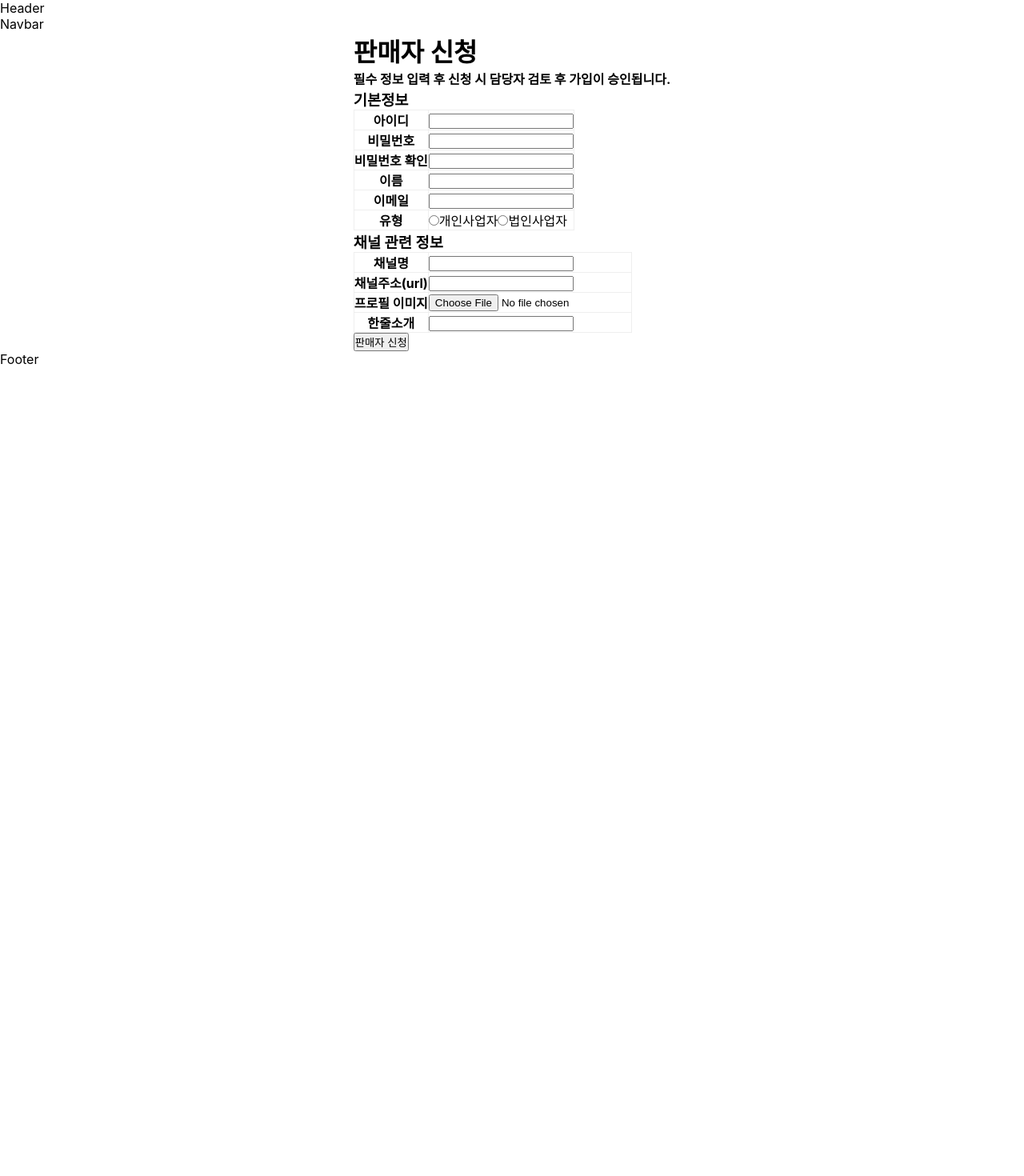
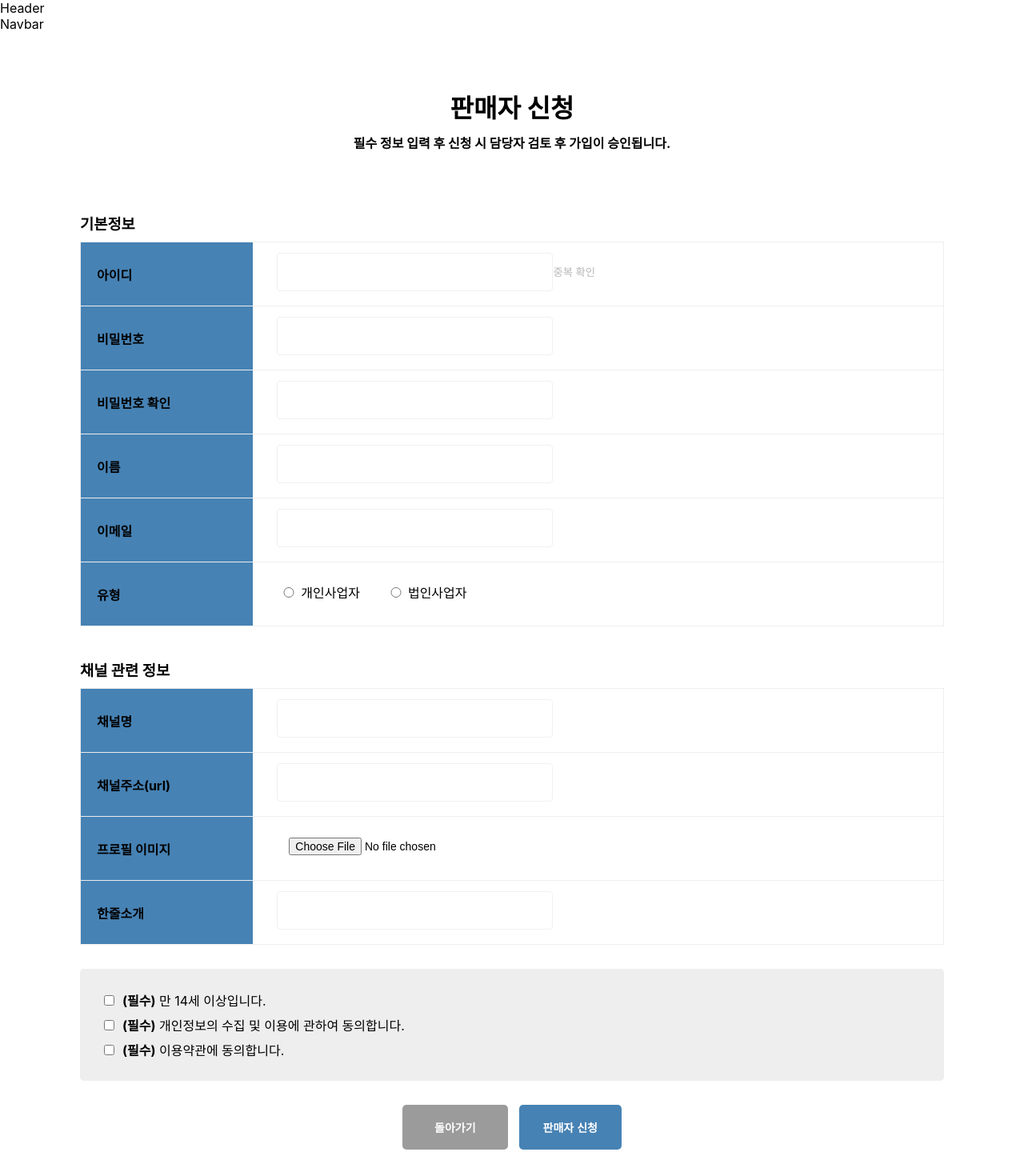
Before and after one commit to HHyeonYoungPark/Goods_Project, a React (Create React App) app in the folder seller/client/: page /regist in a window 1280 px wide. Shown: the top 1470 px of the page at 80% size. Before the commit the page ends 800 px from the top, so only its background shows below. Built offline with nearby package versions, Linux system fonts and the light colour scheme.

Commit message:
regist ing...

```diff
--- a/seller/client/src/App.css
+++ b/seller/client/src/App.css
@@ -1,38 +1,17 @@
-.App {
-  text-align: center;
+* {
+  margin: 0;
+  padding: 0;
+  box-sizing: border-box;
 }
 
-.App-logo {
-  height: 40vmin;
-  pointer-events: none;
+a {
+  text-decoration: none;
 }
 
-@media (prefers-reduced-motion: no-preference) {
-  .App-logo {
-    animation: App-logo-spin infinite 20s linear;
-  }
+input,
+button,
+select {
+  border: 0;
+  outline: 0;
+  background-color: transparent;
 }
-
-.App-header {
-  background-color: #282c34;
-  min-height: 100vh;
-  display: flex;
-  flex-direction: column;
-  align-items: center;
-  justify-content: center;
-  font-size: calc(10px + 2vmin);
-  color: white;
-}
-
-.App-link {
-  color: #61dafb;
-}
-
-@keyframes App-logo-spin {
-  from {
-    transform: rotate(0deg);
-  }
-  to {
-    transform: rotate(360deg);
-  }
-}
--- a/seller/client/src/components/css/pages/Regist.css
+++ b/seller/client/src/components/css/pages/Regist.css
@@ -1,22 +1,130 @@
-* {
-  margin: 0;
-  padding: 0;
-  box-sizing: border-box;
-}
-
 .container {
   display: flex;
   justify-content: center;
 }
 
 .regist-wrap {
+  padding: 20px 100px;
+  background-color: #fff;
+  width: 1280px;
+  margin-bottom: 50px;
+}
+
+.regist-title {
+  margin: 50px;
+  text-align: center;
+}
+
+.regist-title h1,
+h4 {
+  margin: 10px 0;
+}
+
+.regist-info input,
+.channel-info input {
+  border: 1px solid #f0f0f0;
+  border-radius: 4px;
+  font-size: 14px;
+  margin-top: 5px;
+  margin-bottom: 10px;
+  margin-left: 30px;
+  padding: 15px;
+  width: 40%;
+}
+
+.regist-info span,
+.channel-info span {
+  color: tomato;
+  font-size: 14px;
+}
+
+.regist-info {
+  padding: 15px 0;
+}
+
+.regist-info h3 {
+  margin: 10px 0;
+}
+
+.sellertype input {
+  width: 30px;
+}
+
+.channel-info {
+  padding: 15px 0;
+}
+
+.channel-info h3 {
+  margin: 10px 0;
+}
+
+.channel-info .profileimage {
+  border: 0;
+  outline: 0;
+  background-color: transparent;
 }
 
 table {
   border-collapse: collapse;
+  width: 100%;
 }
 
-tr,
-td {
+th {
+  text-align: left;
+  padding-left: 20px;
+  width: 20%;
+  background-color: steelblue;
+}
+
+tr {
   border: 1px solid #eee;
+  height: 80px;
 }
+
+.agree-check {
+  margin: 15px 0;
+  padding: 20px 30px;
+  background-color: #eee;
+  width: 1080px;
+  border-radius: 5px;
+}
+
+.agree-check .checkbox {
+  margin: 7px 0;
+}
+
+.checkbox span {
+  margin-left: 10px;
+}
+
+.submit-btn {
+  display: flex;
+  justify-content: center;
+  margin-top: 30px;
+}
+
+.submit-btn button,
+.submit-btn input {
+  border: none;
+  padding: 18px 30px;
+  border-radius: 5px;
+  font-size: 14px;
+  font-weight: bold;
+  cursor: pointer;
+  margin: 0 7px;
+}
+
+.submit-btn input {
+  background: steelblue;
+  color: #fff;
+}
+
+.submit-btn button {
+  background-color: rgba(66, 66, 66, 0.527);
+  color: #95afb7;
+  padding: 18px 40px;
+}
+
+.submit-btn button a {
+  color: #fff;
+}
--- a/seller/client/src/components/pages/Regist.js
+++ b/seller/client/src/components/pages/Regist.js
@@ -1,12 +1,14 @@
 import React from "react";
 import { useState } from "react";
 import axios from "axios";
-import { useNavigate } from "react-router-dom";
+import { useNavigate, Link } from "react-router-dom";
 import "../css/pages/Regist.css";
 
 function Regist() {
+  // 입력받은 개인정보
   const [id, setId] = useState("");
   const [pw, setPw] = useState("");
+  const [pwConfirm, setPwConfirm] = useState();
   const [sellername, setSellername] = useState("");
   const [email, setEmail] = useState("");
   const [sellertype, setSellertype] = useState("");
@@ -14,6 +16,20 @@ function Regist() {
   const [url, setUrl] = useState("");
   const [profileimage, setProfileimage] = useState("");
   const [intro, setIntro] = useState("");
+
+  // 오류메시지를 상태로 저장
+  const [idMessage, setIdMessage] = useState("");
+  const [pwMessage, setPwMessage] = useState("");
+  const [pwConfirmMessage, setPwConfirmMessage] = useState("");
+  const [emailMessage, setEmailMessage] = useState("");
+
+  // 유효성 검사
+  const [isId, setIsId] = useState(false); // 아이디를 8자 이상 입력했는지
+  const [isSameId, setIsSameId] = useState(false); // 아이디 중복 확인을 했는지
+  const [isPw, setIsPw] = useState(false); // 8자 이상 비밀번호를 입력했는지
+  const [isPwConfirm, setIsPwConfirm] = useState(false); // 동일한 비밀번호 입력했는지
+  const [isEmail, setIsEmail] = useState(false); // 이메일을 입력했는지
+  const [isEmailType, setIsEmailType] = useState(false); // 이메일 형식을 만족했는지
 
   const navigate = useNavigate();
 
@@ -33,12 +49,89 @@ function Regist() {
     axios.post("http://localhost:4001/regist", formData).then((response) => {
       if (response.data.status === 201) {
         window.alert(response.data.message);
-        navigate("/");
+        navigate("/login");
       } else {
         window.alert("에러발생 : 관리자에게 문의하세요");
         navigate("/");
       }
     });
+  }
+
+  // 유효성 검사
+
+  // 아이디
+  function onChangeId(e) {
+    const idCurrent = e.target.value;
+    setId(idCurrent);
+
+    if (idCurrent.length < 8) {
+      setIdMessage("아이디를 8자이상 입력해주세요");
+      setIsId(false);
+    } else {
+      setIdMessage("사용 가능한 아이디입니다.");
+      setIsId(true);
+    }
+  }
+
+  // 비밀번호
+  function onChangePw(e) {
+    const pwCurrent = e.target.value;
+    setPw(pwCurrent);
+
+    if (pwCurrent.length < 8) {
+      setPwMessage("비밀번호를 8자이상 입력해주세요");
+      setIsPw(false);
+    } else {
+      setPwMessage("사용 가능한 비밀번호입니다.");
+      setIsPw(true);
+    }
+  }
+  // 비밀번호 재확인
+  function onChangePwConfirm(e) {
+    const pwConfirmCurrent = e.target.value;
+    setPwConfirm(pwConfirmCurrent);
+
+    if (pw === pwConfirmCurrent) {
+      setPwConfirmMessage("비밀번호가 일치합니다.");
+      setIsPwConfirm(true);
+    } else {
+      setPwConfirmMessage(
+        "비밀번호가 일치하지 않습니다. 다시 입력해주시기 바랍니다."
+      );
+      setIsPwConfirm(false);
+    }
+  }
+
+  // 아이디 중복확인
+  const sameIdCheck = (e) => {
+    e.preventDefault();
+
+    axios.post("/sameIdCheck", id).then((response) => {
+      if (response.canUseId) {
+        alert("사용 가능한 아이디입니다.");
+        setIsSameId(true);
+      } else {
+        alert("이미 존재하는 아이디가 있습니다.");
+        setIsSameId(false);
+      }
+    });
+  };
+
+  // 이메일 정규식
+  function onChangeEmail(e) {
+    const emailRegex = /^[a-z A-Z 0-9 +-\_.]+@[a-zA-Z0-9]+\.[a-zA-Z0-9]+$/;
+    const emailCurrent = e.target.value;
+    setEmail(emailCurrent);
+
+    if (!emailRegex.test(emailCurrent)) {
+      setEmailMessage("잘못된 이메일 형식입니다.");
+      setIsEmail(true);
+      setIsEmailType(false);
+    } else {
+      setEmailMessage("올바른 이메일 형식입니다.");
+      setIsEmail(true);
+      setIsEmailType(true);
+    }
   }
 
   return (
@@ -48,8 +141,6 @@ function Regist() {
           <h1>판매자 신청</h1>
           <h4>필수 정보 입력 후 신청 시 담당자 검토 후 가입이 승인됩니다.</h4>
         </div>
-        <div className="regist-info">
-          <h3>기본정보</h3>
         <form
           method="post"
           encType="multipart/form-data"
@@ -57,36 +148,35 @@ function Regist() {
           id="form"
           name="form"
         >
+          <div className="regist-info">
+            <h3>기본정보</h3>
             <table>
               <tr>
                 <th>아이디</th>
                 <td>
-                  <input
-                    type="text"
-                    name="id"
-                    id="id"
-                    onChange={(e) => {
-                      setId(e.target.value);
-                    }}
-                  />
+                  <input type="text" name="id" onChange={onChangeId} />
+                  {idMessage && <span>{idMessage}</span>}
+                  <button onClick={sameIdCheck} disabled={!isSameId}>
+                    중복 확인
+                  </button>
                 </td>
               </tr>
               <tr>
                 <th>비밀번호</th>
                 <td>
-                  <input
-                    type="password"
-                    name="pw"
-                    onChange={(e) => {
-                      setPw(e.target.value);
-                    }}
-                  />
+                  <input type="password" name="pw" onChange={onChangePw} />
+                  {pw && <span>{pwMessage}</span>}
                 </td>
               </tr>
               <tr>
                 <th>비밀번호 확인</th>
                 <td>
-                  <input type="password" name="pw" />
+                  <input
+                    type="password"
+                    name="pwConfirm"
+                    onChange={onChangePwConfirm}
+                  />
+                  {pwConfirm && <span>{pwConfirmMessage}</span>}
                 </td>
               </tr>
               <tr>
@@ -104,13 +194,8 @@ function Regist() {
               <tr>
                 <th>이메일</th>
                 <td>
-                  <input
-                    type="text"
-                    name="email"
-                    onChange={(e) => {
-                      setEmail(e.target.value);
-                    }}
-                  />
+                  <input type="text" name="email" onChange={onChangeEmail} />
+                  {email && <span>{emailMessage}</span>}
                 </td>
               </tr>
               <tr>
@@ -128,7 +213,6 @@ function Regist() {
                       />
                       개인사업자
                     </label>
-
                     <label>
                       <input
                         type="radio"
@@ -144,7 +228,8 @@ function Regist() {
                 </td>
               </tr>
             </table>
-
+          </div>
+          <div className="channel-info">
             <h3>채널 관련 정보</h3>
             <table>
               <tr>
@@ -175,6 +260,7 @@ function Regist() {
                 <th>프로필 이미지</th>
                 <td>
                   <input
+                    className="profileimage"
                     type="file"
                     name="profileimage"
                     onChange={(e) => {
@@ -196,11 +282,35 @@ function Regist() {
                 </td>
               </tr>
             </table>
+          </div>
+          <div className="agree-check">
+            <div className="checkbox">
+              <input type="checkbox" />
+              <span>
+                <strong>(필수)</strong> 만 14세 이상입니다.
+              </span>
+            </div>
+            <div className="checkbox">
+              <input type="checkbox" />
+              <span>
+                <strong>(필수)</strong> 개인정보의 수집 및 이용에 관하여
+                동의합니다.
+              </span>
+            </div>
+            <div className="checkbox">
+              <input type="checkbox" />
+              <span>
+                <strong>(필수)</strong> 이용약관에 동의합니다.
+              </span>
+            </div>
+          </div>
           <div className="submit-btn">
+            <button className="list-btn">
+              <Link to="/">돌아가기</Link>
+            </button>
             <input type="submit" value="판매자 신청" />
           </div>
         </form>
-        </div>
       </div>
     </div>
   );
```
Also changed, not shown: 6 other files (tests, documents, lock files or other folders). Lines whose indentation alone changed are shown as unchanged.
